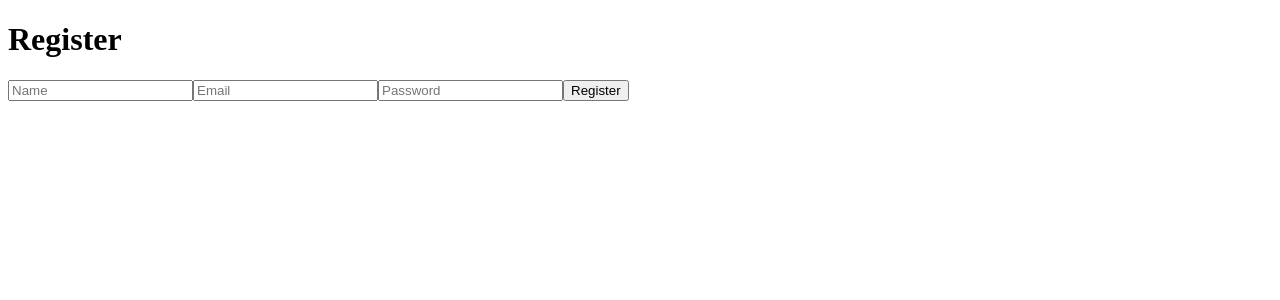
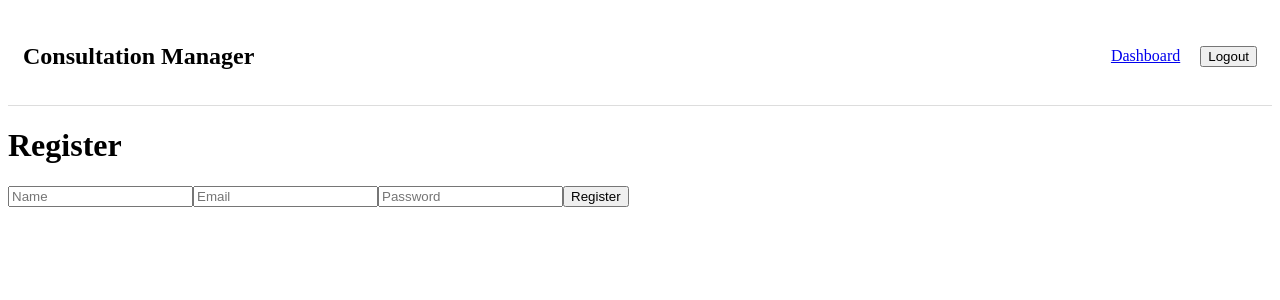
Before and after one commit to sanchali2807/ConsulationRecordingManager, a React app in the folder consultation-recording-manager/frontend/: page /register in a window 1280 px wide. Shown: the top 300 px of the page. Built offline with nearby package versions, Linux system fonts and the light colour scheme; the HTML template or start-up script is replaced by a standard one.

Commit message:
auth context

```diff
--- a/consultation-recording-manager/frontend/src/App.jsx
+++ b/consultation-recording-manager/frontend/src/App.jsx
@@ -4,13 +4,15 @@ import LoginPage from "./pages/LoginPage";
 import RegisterPage from "./pages/RegisterPage";
 import DashboardPage from "./pages/DashboardPage";
 import RecordingDetailPage from "./pages/RecordingDetailPage";
+import Navbar from "./components/Navbar";
+import NotFound from "./pages/NotFound";
 import ProtectedRoute
 from "./components/ProtectedRoute";
 function App() {
 
   return (
     <BrowserRouter>
-
+      <Navbar/>
       <Routes>
 
         <Route
@@ -42,6 +44,12 @@ function App() {
     </ProtectedRoute>
   }
 />
+<Route
+  path="*"
+  element={
+    <NotFound />
+  }
+/>
 
       </Routes>
 
--- a/consultation-recording-manager/frontend/src/components/Navbar.jsx
+++ b/consultation-recording-manager/frontend/src/components/Navbar.jsx
@@ -0,0 +1,60 @@
+import { Link, useNavigate }
+from "react-router-dom";
+
+import { useAuth }
+from "../context/AuthContext";
+
+export default function Navbar() {
+
+  const navigate =
+    useNavigate();
+
+  const { logout } =
+    useAuth();
+
+  const handleLogout = () => {
+
+    logout();
+
+    navigate("/login");
+  };
+
+  return (
+    <nav
+      style={{
+        padding: "15px",
+        display: "flex",
+        justifyContent:
+          "space-between",
+        alignItems:
+          "center",
+        borderBottom:
+          "1px solid #ddd"
+      }}
+    >
+      <h2>
+        Consultation Manager
+      </h2>
+
+      <div>
+        <Link
+          to="/"
+          style={{
+            marginRight:
+              "20px"
+          }}
+        >
+          Dashboard
+        </Link>
+
+        <button
+          onClick={
+            handleLogout
+          }
+        >
+          Logout
+        </button>
+      </div>
+    </nav>
+  );
+}
--- /dev/null
+++ b/consultation-recording-manager/frontend/src/pages/NotFound.jsx
@@ -0,0 +1,25 @@
+import {
+  Link
+} from "react-router-dom";
+
+export default function NotFound() {
+
+  return (
+    <div
+      style={{
+        textAlign: "center",
+        marginTop: "100px"
+      }}
+    >
+      <h1>404</h1>
+
+      <h2>
+        Page Not Found
+      </h2>
+
+      <Link to="/">
+        Go To Dashboard
+      </Link>
+    </div>
+  );
+}
--- a/consultation-recording-manager/frontend/src/pages/RecordingDetailPage.jsx
+++ b/consultation-recording-manager/frontend/src/pages/RecordingDetailPage.jsx
@@ -188,6 +188,18 @@ alert(
       }}
     >
 
+<button
+  onClick={() =>
+    navigate(-1)
+  }
+  style={{
+    marginBottom: "20px",
+    padding: "8px 16px",
+    cursor: "pointer"
+  }}
+>
+  ← Back
+</button>
       <h1>
         {recording.title}
       </h1>
```
